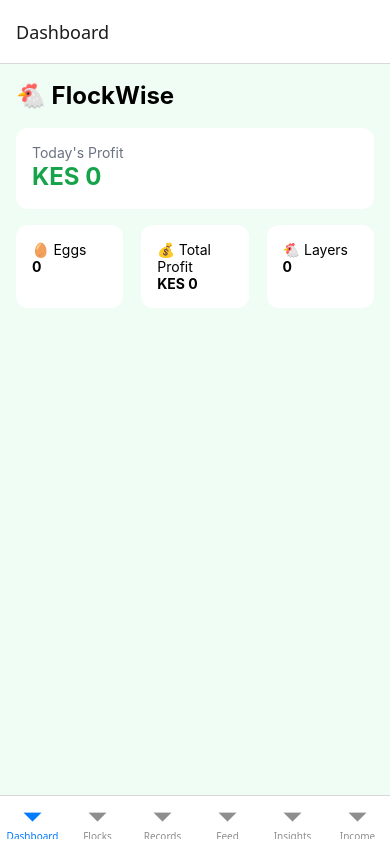
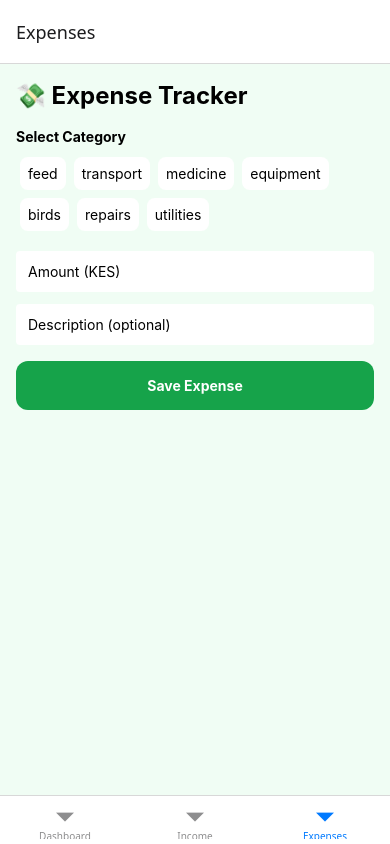
Before and after one commit to Ms-Njuguna/flockwise-mobile, a React Native app: screen /Expenses in a window 390 px wide. Built offline with nearby package versions, Linux system fonts and the light colour scheme; no server answers.

Commit message:
feat: implement expense module UI with category-based tracking

```diff
--- a/navigation/BottomTabs.js
+++ b/navigation/BottomTabs.js
@@ -1,10 +1,7 @@
 import { createBottomTabNavigator } from "@react-navigation/bottom-tabs";
 import DashboardScreen from "../screens/DashboardScreen";
-import FlockScreen from "../screens/FlockScreen";
-import RecordScreen from "../screens/RecordScreen";
-import FeedScreen from "../screens/FeedScreen";
-import InsightsScreen from "../screens/InsightsScreen";
 import IncomeScreen from "../screens/IncomeScreen";
+import ExpenseScreen from "../screens/ExpenseScreen";
 
 const Tab = createBottomTabNavigator();
 
@@ -12,11 +9,8 @@ export default function BottomTabs() {
   return (
     <Tab.Navigator>
       <Tab.Screen name="Dashboard" component={DashboardScreen} />
-      <Tab.Screen name="Flocks" component={FlockScreen} />
-      <Tab.Screen name="Records" component={RecordScreen} />
-      <Tab.Screen name="Feed" component={FeedScreen} />
-      <Tab.Screen name="Insights" component={InsightsScreen} />
       <Tab.Screen name="Income" component={IncomeScreen} />
+      <Tab.Screen name="Expenses" component={ExpenseScreen} />
     </Tab.Navigator>
   );
 }
--- /dev/null
+++ b/screens/ExpenseScreen.js
@@ -0,0 +1,119 @@
+import {
+  View,
+  Text,
+  TextInput,
+  TouchableOpacity,
+  ScrollView,
+} from "react-native";
+import { useState } from "react";
+import { createExpense } from "../api/expenses";
+
+const categories = [
+  "feed",
+  "transport",
+  "medicine",
+  "equipment",
+  "birds",
+  "repairs",
+  "utilities",
+];
+
+export default function ExpenseScreen() {
+  const [category, setCategory] = useState("");
+  const [amount, setAmount] = useState("");
+  const [description, setDescription] = useState("");
+  const [result, setResult] = useState(null);
+
+  const handleSubmit = async () => {
+    const value = parseFloat(amount);
+
+    if (!category || isNaN(value)) {
+      alert("Enter valid data");
+      return;
+    }
+
+    try {
+      await createExpense({
+        category,
+        amount: value,
+        description,
+      });
+
+      setResult({
+        category,
+        amount: value,
+      });
+
+      // reset fields
+      setAmount("");
+      setDescription("");
+      setCategory("");
+
+    } catch (err) {
+      console.log(err);
+      alert("Error saving expense");
+    }
+  };
+
+  return (
+    <ScrollView className="flex-1 p-4 bg-green-50">
+
+      <Text className="text-2xl font-bold mb-4">
+        💸 Expense Tracker
+      </Text>
+
+      {/* CATEGORY SELECT */}
+      <Text className="mb-2 font-bold">Select Category</Text>
+      <View className="flex-row flex-wrap mb-4">
+        {categories.map((cat) => (
+          <TouchableOpacity
+            key={cat}
+            onPress={() => setCategory(cat)}
+            className={`p-2 m-1 rounded-lg ${
+              category === cat ? "bg-green-600" : "bg-white"
+            }`}
+          >
+            <Text className={category === cat ? "text-white" : ""}>
+              {cat}
+            </Text>
+          </TouchableOpacity>
+        ))}
+      </View>
+
+      {/* INPUTS */}
+      <TextInput
+        placeholder="Amount (KES)"
+        value={amount}
+        onChangeText={setAmount}
+        keyboardType="numeric"
+        className="bg-white p-3 rounded mb-3"
+      />
+
+      <TextInput
+        placeholder="Description (optional)"
+        value={description}
+        onChangeText={setDescription}
+        className="bg-white p-3 rounded mb-4"
+      />
+
+      {/* BUTTON */}
+      <TouchableOpacity
+        onPress={handleSubmit}
+        className="bg-green-600 p-4 rounded-xl"
+      >
+        <Text className="text-white text-center font-bold">
+          Save Expense
+        </Text>
+      </TouchableOpacity>
+
+      {/* RESULT */}
+      {result && (
+        <View className="mt-4 bg-white p-4 rounded-xl">
+          <Text>Saved: {result.category}</Text>
+          <Text>Amount: KES {result.amount}</Text>
+        </View>
+      )}
+
+    </ScrollView>
+  );
+}
```
